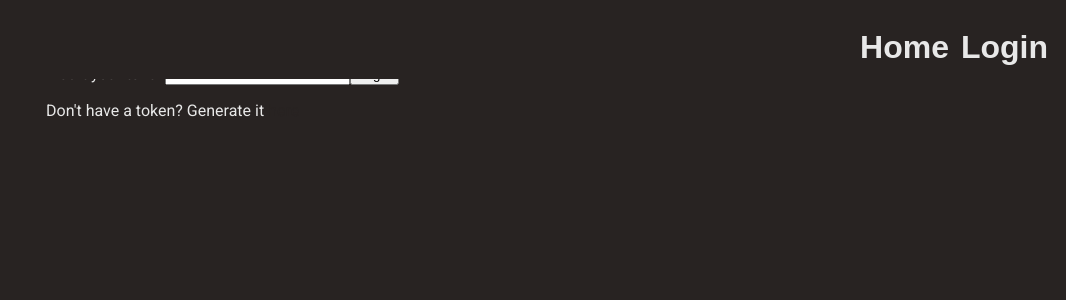
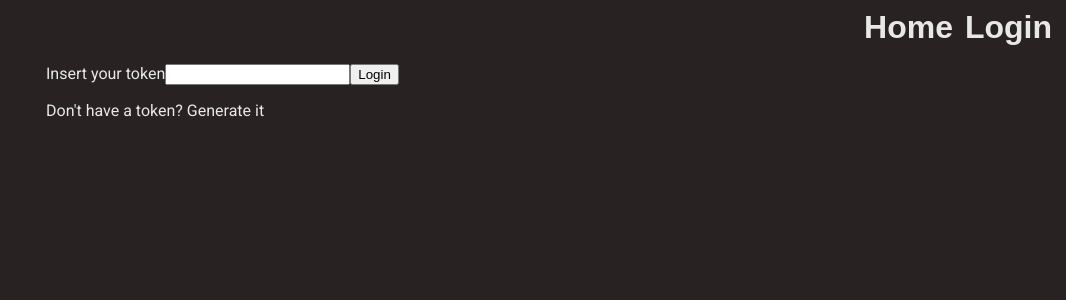
Before and after one commit to C-ZLTV/user-management-app-angular, an Angular app: page /login in a window 1280 px wide. Shown: the top 300 px of the page, without its empty margins (214-1280 px from the left). Built offline with nearby package versions, Linux system fonts and the light colour scheme.

Commit message:
media queries

```diff
--- a/src/app/components/navbar/navbar.component.css
+++ b/src/app/components/navbar/navbar.component.css
@@ -1,6 +1,4 @@
-
 .nav-bar {
-    margin-top: 1rem;
     text-align: center;
 }
 
@@ -26,15 +24,14 @@
 }
 
 @media screen and (min-width: 760px){
-
     .nav-bar{
         background-color: var(--primary-color);
         position: fixed;
         top: 0;
         width: 100%;
-        padding: 0.75rem;
+        padding: 0.5rem;
         overflow: hidden;
-        z-index: 9;
+        z-index: 999;
         text-align: end;
     }
 
--- a/src/app/components/posts-list/posts-list.component.css
+++ b/src/app/components/posts-list/posts-list.component.css
@@ -22,7 +22,7 @@ a {
 .form {
     display: flex ;
     flex-direction: column;
-    align-items: center;
+    align-items: start;
     gap: 0.5rem
 }
 
@@ -46,3 +46,12 @@ a {
 .disabled {
     opacity: 0.5;
 }
+
+@media  screen and (min-width: 760px ) {
+    .posts-wrapper{
+        flex-direction: row-reverse;
+        align-items: start;
+    }
+
+
+}
--- a/src/app/components/users-list/users-list.component.css
+++ b/src/app/components/users-list/users-list.component.css
@@ -82,3 +82,12 @@
 .post-btn.disabled {
     opacity: 0.6;
 }
+
+@media screen and (min-width: 760px){
+    .users-wrapper {
+        flex-direction: row-reverse;
+        align-items: start;
+        justify-content: center;
+        gap: 2rem;
+    }
+}
--- a/src/app/components/users-list/users-list.component.html
+++ b/src/app/components/users-list/users-list.component.html
@@ -1,7 +1,6 @@
 <h3 *ngIf="error" class="error">{{error}}</h3>
 
 <div *ngIf="users$ | async; else loading" class="users-wrapper">
-  <app-search-user [hidden]="error"></app-search-user>
   <ul class="users">
     <li *ngFor="let user of users" class="user">
       <div [class.active]="user.status === 'active'"></div>
@@ -12,6 +11,8 @@
       </li>
   </ul>
 
+  <div class="interactions">
+    <app-search-user [hidden]="error"></app-search-user>
     <div class="post-form-wrapper">
       <h3>Add a new user</h3>
       <form #userDetails="ngForm" (ngSubmit)="addUser(email.value, gender.value, name.value)" [hidden]="error" class="post-form">
@@ -47,6 +48,7 @@
       </form>
     </div>
   </div>
+</div>
 
 <ng-template #loading>
   <div class="loading">
```
Lines whose indentation alone changed are shown as unchanged.
